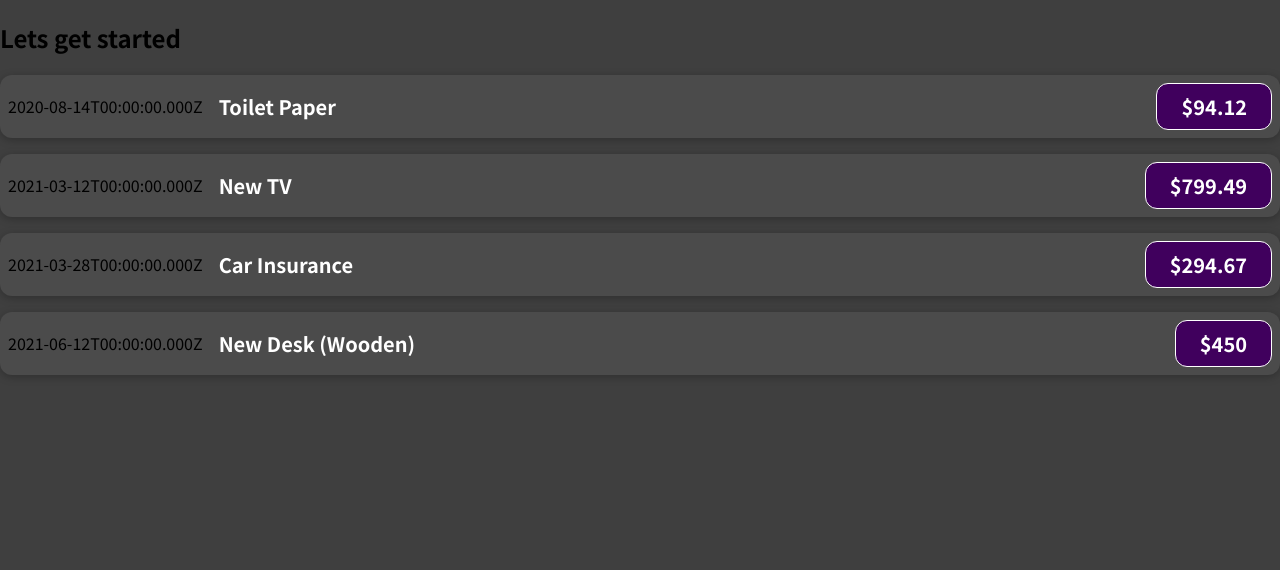
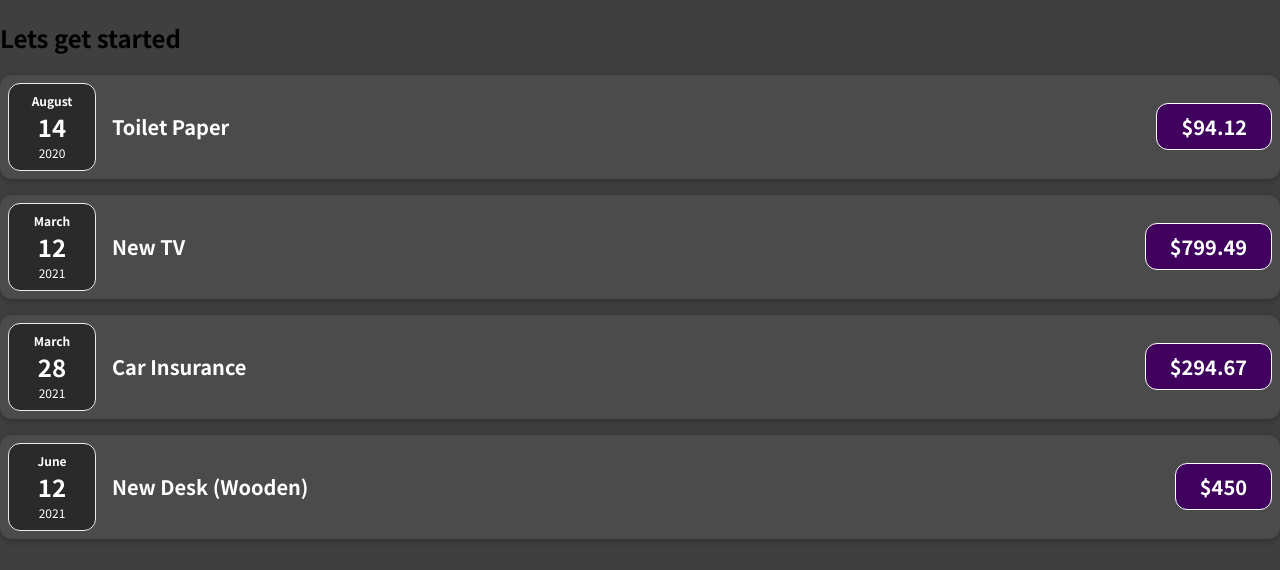
Before and after one commit to rohitchaudhry362/React-app, a JavaScript app: page / in a window 1280 px wide. Shown: the top 570 px of the page. Built offline with nearby package versions, Linux system fonts and the light colour scheme.

Commit message:
Splitted Expense Item with Expense Date

```diff
--- a/src/App.js
+++ b/src/App.js
@@ -29,22 +29,22 @@
         title={expenses[0].title}
         amount={expenses[0].amount}
         date={expenses[0].date}
-      ></ExpenseItem>
+      />
       <ExpenseItem
         title={expenses[1].title}
         amount={expenses[1].amount}
         date={expenses[1].date}
-      ></ExpenseItem>
+      />
       <ExpenseItem
         title={expenses[2].title}
         amount={expenses[2].amount}
         date={expenses[2].date}
-      ></ExpenseItem>
+      />
       <ExpenseItem
         title={expenses[3].title}
         amount={expenses[3].amount}
         date={expenses[3].date}
-      ></ExpenseItem>
+      />
     </div>
   );
 }
--- /dev/null
+++ b/src/components/ExpenseDate.css
@@ -0,0 +1,26 @@
+.expense-date {
+  display: flex;
+  flex-direction: column;
+  width: 5.5rem;
+  height: 5.5rem;
+  border: 1px solid #ececec;
+  background-color: #2a2a2a;
+  color: white;
+  border-radius: 12px;
+  align-items: center;
+  justify-content: center;
+}
+
+.expense-date__month {
+  font-size: 0.75rem;
+  font-weight: bold;
+}
+
+.expense-date__year {
+  font-size: 0.75rem;
+}
+
+.expense-date__day {
+  font-size: 1.5rem;
+  font-weight: bold;
+}
--- /dev/null
+++ b/src/components/ExpenseDate.js
@@ -0,0 +1,17 @@
+import './ExpenseDate.css';
+
+function ExpenseDate(props) {
+  const month = props.date.toLocaleString('en-US', { month: 'long' });
+  const day = props.date.toLocaleString('en-US', { day: '2-digit' });
+  const year = props.date.getFullYear();
+
+  return (
+    <div className="expense-date">
+      <div className="expense-date__month">{month}</div>
+      <div className="expense-date__day">{day}</div>
+      <div className="expense-date__year">{year}</div>
+    </div>
+  );
+}
+
+export default ExpenseDate;
--- a/src/components/ExpenseItem.js
+++ b/src/components/ExpenseItem.js
@@ -1,9 +1,10 @@
+import ExpenseDate from './ExpenseDate';
 import './ExpenseItem.css';
 
 function ExpenseItem(props) {
   return (
     <div className="expense-item">
-      <div>{props.date.toISOString()}</div>
+      <ExpenseDate date={props.date} />
       <div className="expense-item__description">
         <h2>{props.title}</h2>
         <div className="expense-item__price">${props.amount}</div>
```
Also changed, not shown: 1 other file (tests, documents, lock files or other folders).
